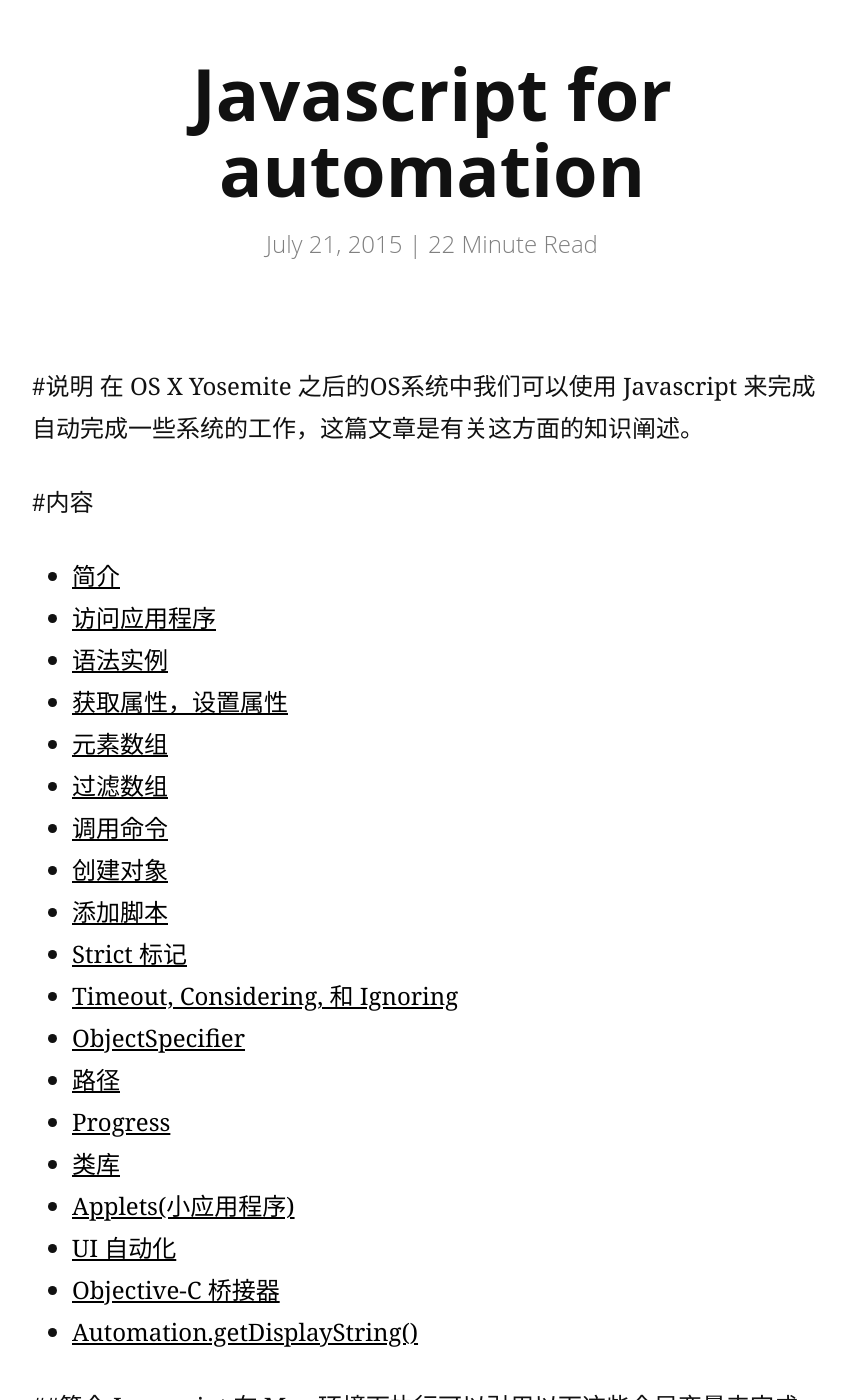
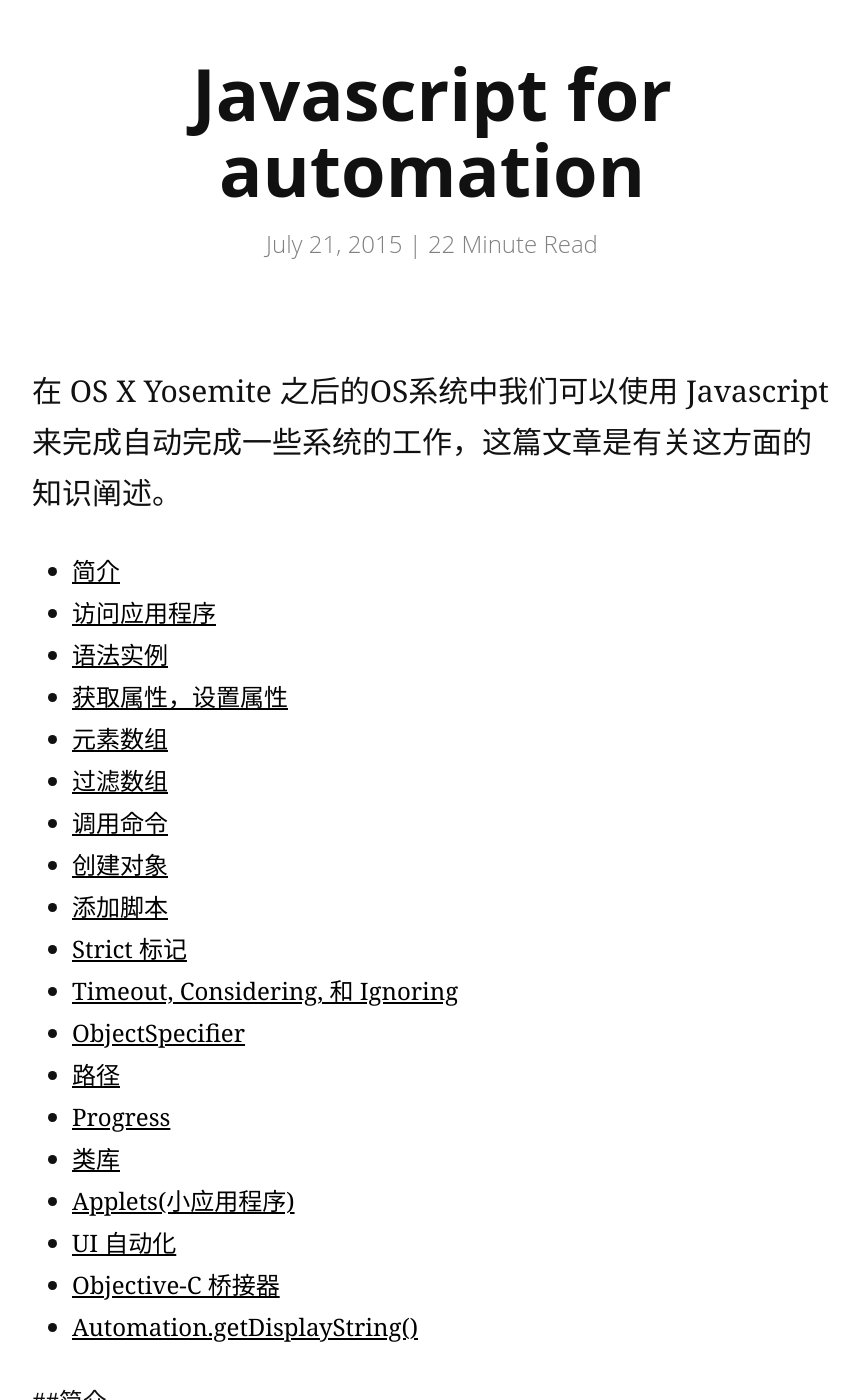
Before and after one commit to Jsonzhang/jsonzhang.github.io, a Jekyll site: the page built from _posts/2015-07-21-Javascript-for-automation.markdown, in a window 1280 px wide and 1400 px high. Shown: the whole window, without its empty margins (208-1067 px from the left). Built offline with Jekyll 4.4.1, drawn with Linux system fonts in a browser that asks for light colours; nearby versions of some CDN libraries; comment, search, counter and statistics services are not loaded; some of the changed text lies outside the part shown.

```diff
--- a/_posts/2015-07-21-Javascript-for-automation.markdown
+++ b/_posts/2015-07-21-Javascript-for-automation.markdown
@@ -5,10 +5,10 @@
 comments: true
 ---
 
-#说明
+<p class="intro">
 在 OS X Yosemite 之后的OS系统中我们可以使用 Javascript 来完成自动完成一些系统的工作，这篇文章是有关这方面的知识阐述。
+</p>
 
-#内容
 
 +  [简介](#intro)
 +  [访问应用程序](#applicationVisit)
@@ -32,6 +32,7 @@
 
 [id]: intro
 ##简介
+
 Javascript 在 Mac 环境下执行可以引用以下这些全局变量来完成一些系统级别的任务：
 `Automation`  `Application`  `Library`  `Path`  `Progress`  `ObjectSpecifier`  `delay` `console.log`  `ObjC`  `Ref`  `$`
 
@@ -45,11 +46,13 @@
 脚本字典会详细列举每个应用中可被操作调用的类，对象和方法，包括了 AppleScript , Javascript，Objective-C (通过脚本桥接框架实现) 等好几种语言格式，这些可操作的对象都会按规范生成对应的 Javascript 变量列表供开发者操作。
 
 ###对象修饰符
+
 在以上提到的这些引用了OSA的环境中，当你获取了一个 `Appication` 对象的 JavaScript 属性时，无论这个属性对象指向的是其他 App，还是其他 App 窗口，或者是外部数据，这个对象都只是一个对象修饰符而不是一个真正意义的实体对象。`Application` 对象上的 Javascript 属性对象都只是对象指针，并不是对应实体的真实值，而只是一个指向而已。如果要从被引用的属性上更新对应的值，必须做一些额外的步骤，这些步骤会在 "获取属性和设置属性" 这一节中提到.
 
 
 [id]:applicationVisit
 ##访问应用程序
+
 应用程序可以被下面这几种方式调用访问到：
 
 1. 通过名称
```
